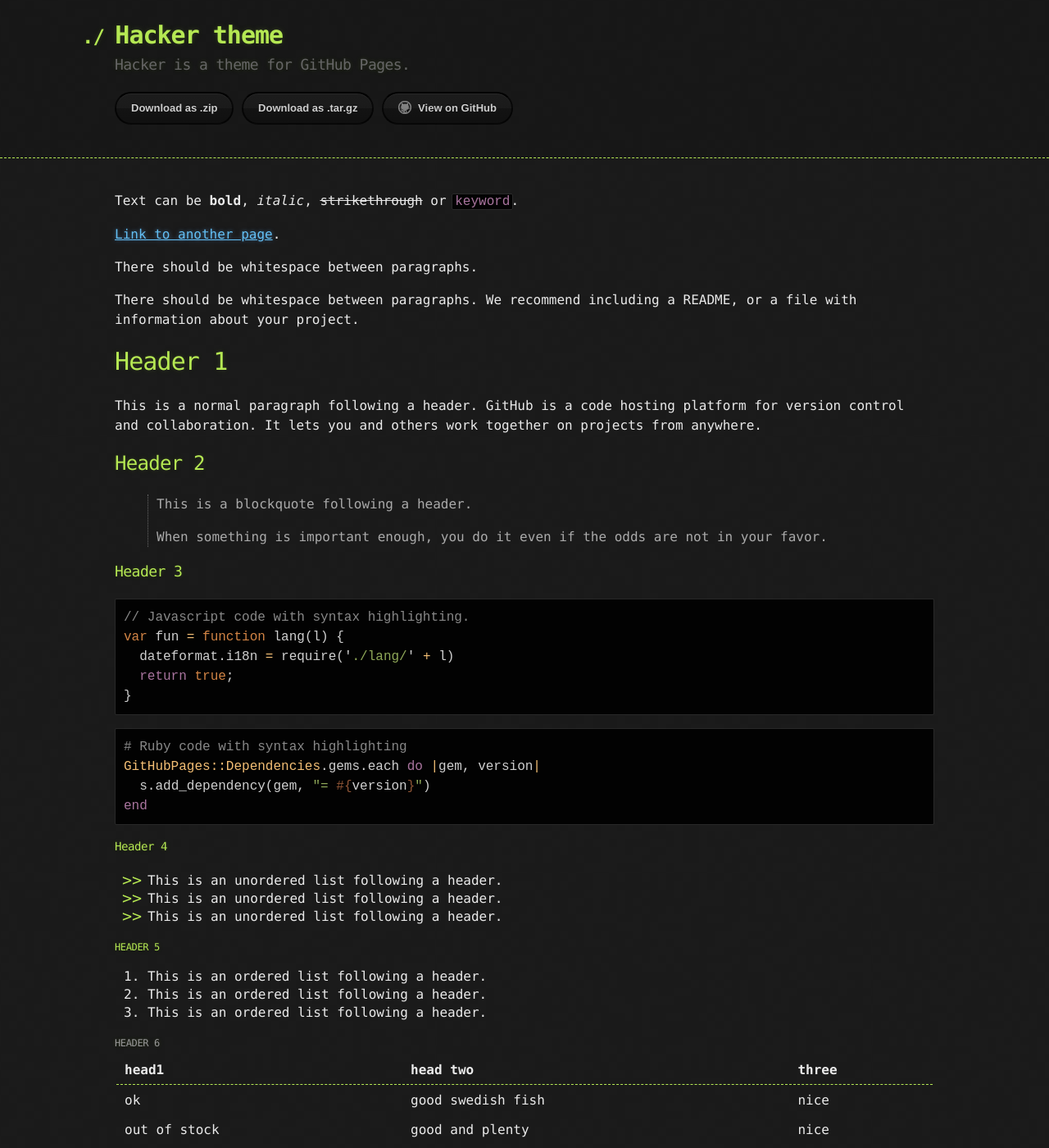
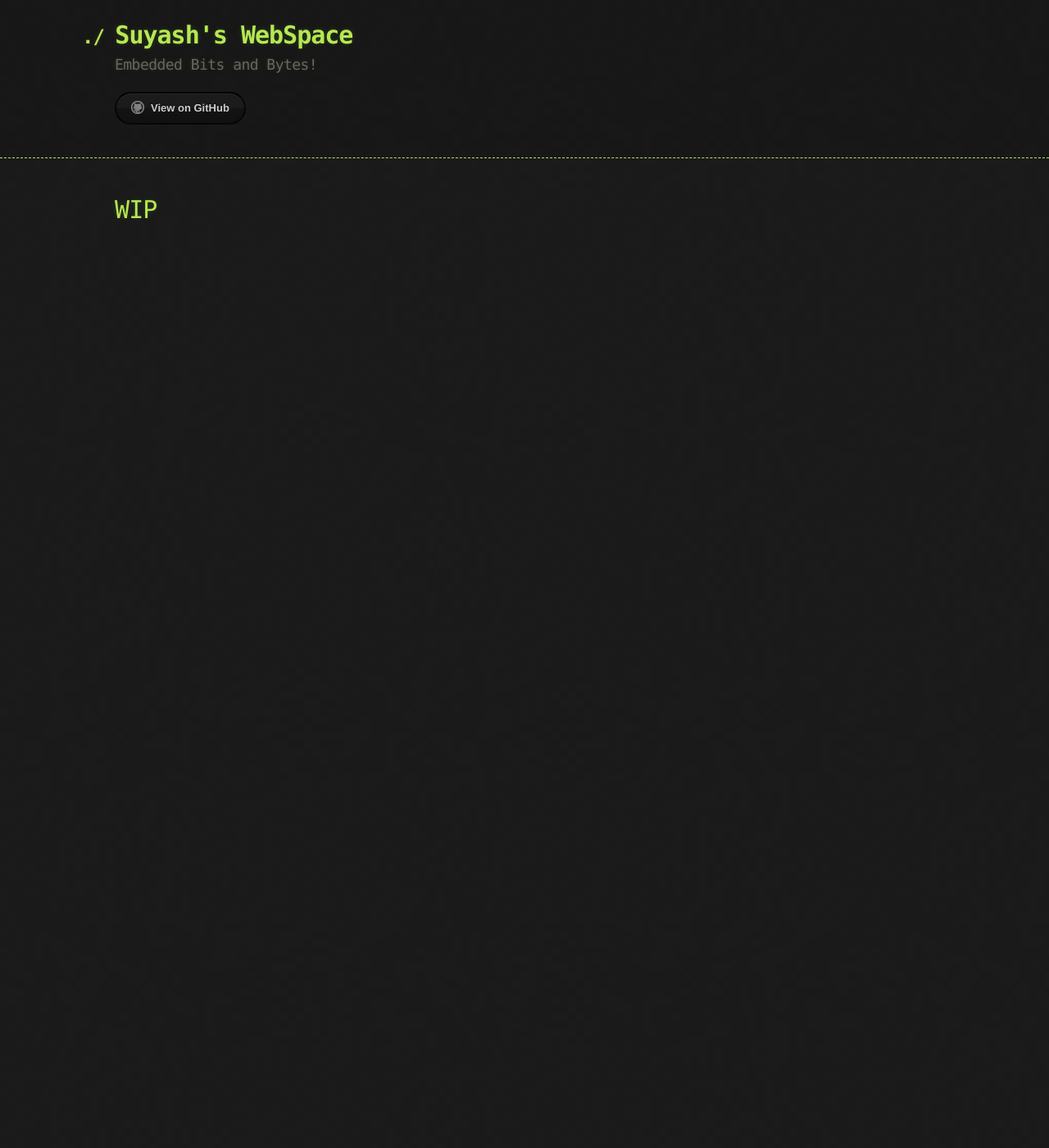
Before and after one commit to suyashsingh/suyashsingh.github.io, a Jekyll site: the page built from index.md, in a window 1280 px wide and 1400 px high. Shown: the whole window at 82% size. Built offline with Jekyll 4.4.1, drawn with Linux system fonts in a browser that asks for light colours; some of the changed text lies outside the part shown.

Commit message:
remove unused template code

````diff
--- a/_config.yml
+++ b/_config.yml
@@ -1,5 +1,5 @@
-title: Hacker theme
-description: Hacker is a theme for GitHub Pages.
-show_downloads: true
+title: Suyash's WebSpace
+description: Embedded Bits and Bytes!
+show_downloads: false
 google_analytics:
 theme: jekyll-theme-hacker
--- a/index.md
+++ b/index.md
@@ -2,122 +2,4 @@
 layout: default
 ---
 
-Text can be **bold**, _italic_, ~~strikethrough~~ or `keyword`.
-
-[Link to another page](./another-page.html).
-
-There should be whitespace between paragraphs.
-
-There should be whitespace between paragraphs. We recommend including a README, or a file with information about your project.
-
-# Header 1
-
-This is a normal paragraph following a header. GitHub is a code hosting platform for version control and collaboration. It lets you and others work together on projects from anywhere.
-
-## Header 2
-
-> This is a blockquote following a header.
->
-> When something is important enough, you do it even if the odds are not in your favor.
-
-### Header 3
-
-```js
-// Javascript code with syntax highlighting.
-var fun = function lang(l) {
-  dateformat.i18n = require('./lang/' + l)
-  return true;
-}
-```
-
-```ruby
-# Ruby code with syntax highlighting
-GitHubPages::Dependencies.gems.each do |gem, version|
-  s.add_dependency(gem, "= #{version}")
-end
-```
-
-#### Header 4
-
-*   This is an unordered list following a header.
-*   This is an unordered list following a header.
-*   This is an unordered list following a header.
-
-##### Header 5
-
-1.  This is an ordered list following a header.
-2.  This is an ordered list following a header.
-3.  This is an ordered list following a header.
-
-###### Header 6
-
-| head1        | head two          | three |
-|:-------------|:------------------|:------|
-| ok           | good swedish fish | nice  |
-| out of stock | good and plenty   | nice  |
-| ok           | good `oreos`      | hmm   |
-| ok           | good `zoute` drop | yumm  |
-
-### There's a horizontal rule below this.
-
-* * *
-
-### Here is an unordered list:
-
-*   Item foo
-*   Item bar
-*   Item baz
-*   Item zip
-
-### And an ordered list:
-
-1.  Item one
-1.  Item two
-1.  Item three
-1.  Item four
-
-### And a nested list:
-
-- level 1 item
-  - level 2 item
-  - level 2 item
-    - level 3 item
-    - level 3 item
-- level 1 item
-  - level 2 item
-  - level 2 item
-  - level 2 item
-- level 1 item
-  - level 2 item
-  - level 2 item
-- level 1 item
-
-### Small image
-
-![Octocat](https://github.githubassets.com/images/icons/emoji/octocat.png)
-
-### Large image
-
-![Branching](https://guides.github.com/activities/hello-world/branching.png)
-
-
-### Definition lists can be used with HTML syntax.
-
-<dl>
-<dt>Name</dt>
-<dd>Godzilla</dd>
-<dt>Born</dt>
-<dd>1952</dd>
-<dt>Birthplace</dt>
-<dd>Japan</dd>
-<dt>Color</dt>
-<dd>Green</dd>
-</dl>
-
-```
-Long, single-line code blocks should not wrap. They should horizontally scroll if they are too long. This line should be long enough to demonstrate this.
-```
-
-```
-The final element.
-```
+# WIP
````
